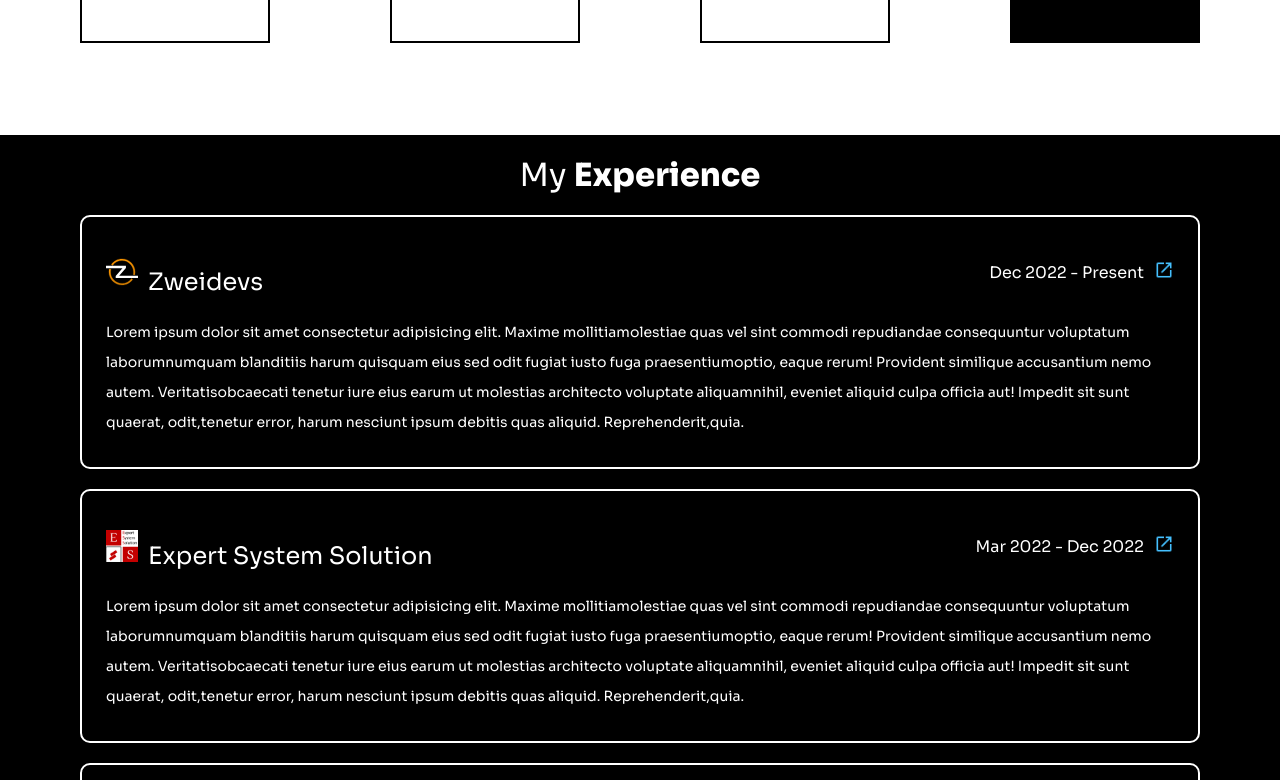
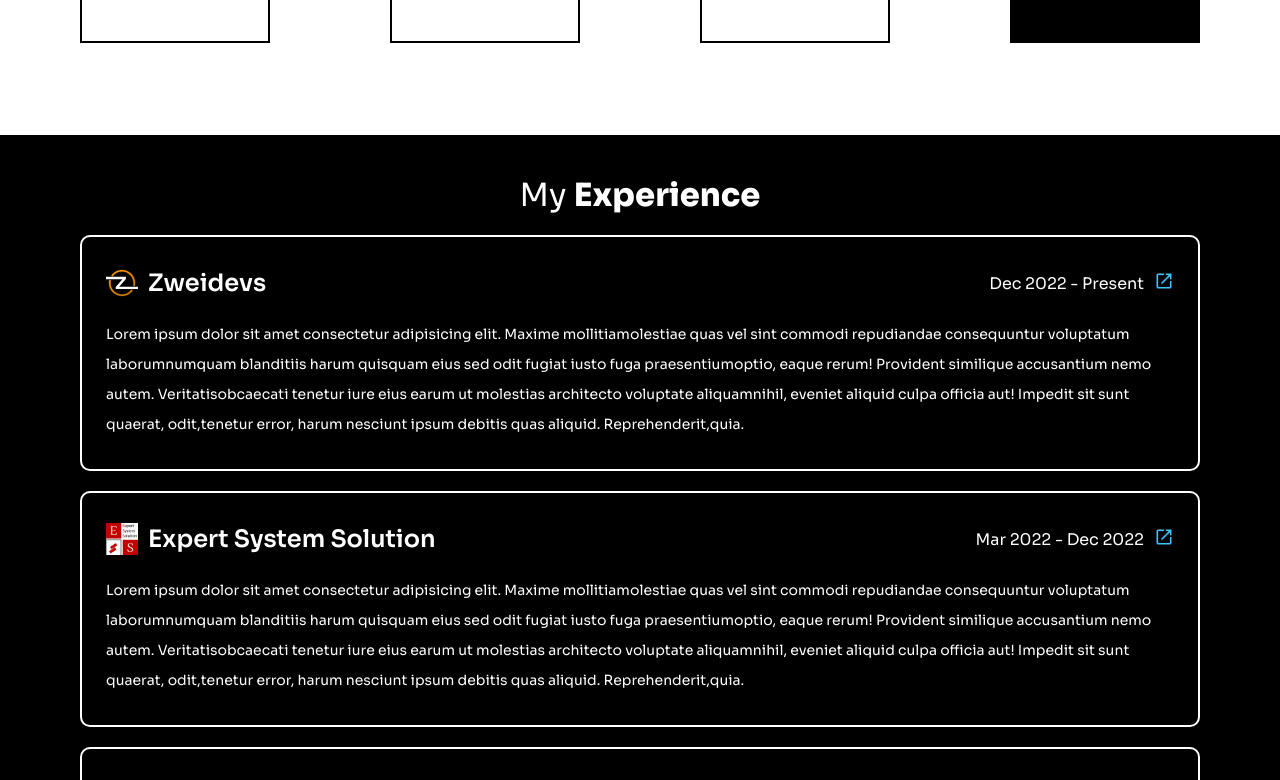
Before and after one commit to muneebaa/MyPortfolio, a React (Vite) app: page / in a window 1280 px wide. Shown: the part 1460-2240 px from the top of the page. Built offline with nearby package versions, Linux system fonts and the light colour scheme; a web font is replaced by a local one.

Commit message:
style changed

```diff
--- a/src/mainComponents/MyExperience/style.css
+++ b/src/mainComponents/MyExperience/style.css
@@ -1,11 +1,11 @@
 .experience_main {
-  height: 100vh;
+  min-height: 100vh;
   background-color: var(--main);
   color: var(--primary);
+  padding: 40px 0;
 }
 
-.experience_main h1 {
+.experience_main .experience_main_heading {
   font-weight: 400;
-  padding-top: 20px;
   text-align: center;
 }
```
